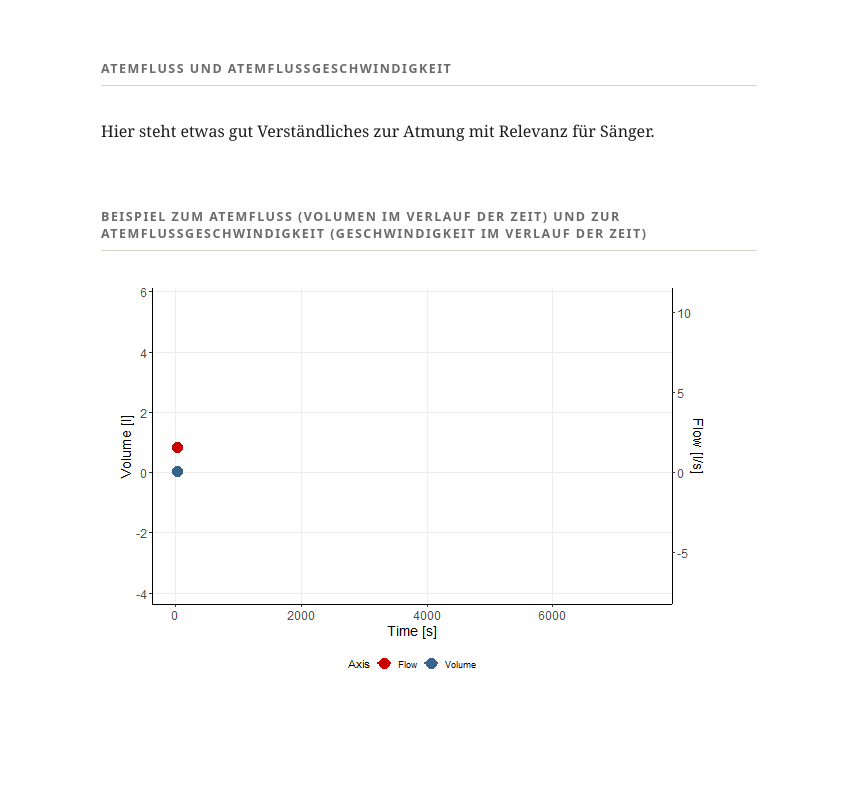
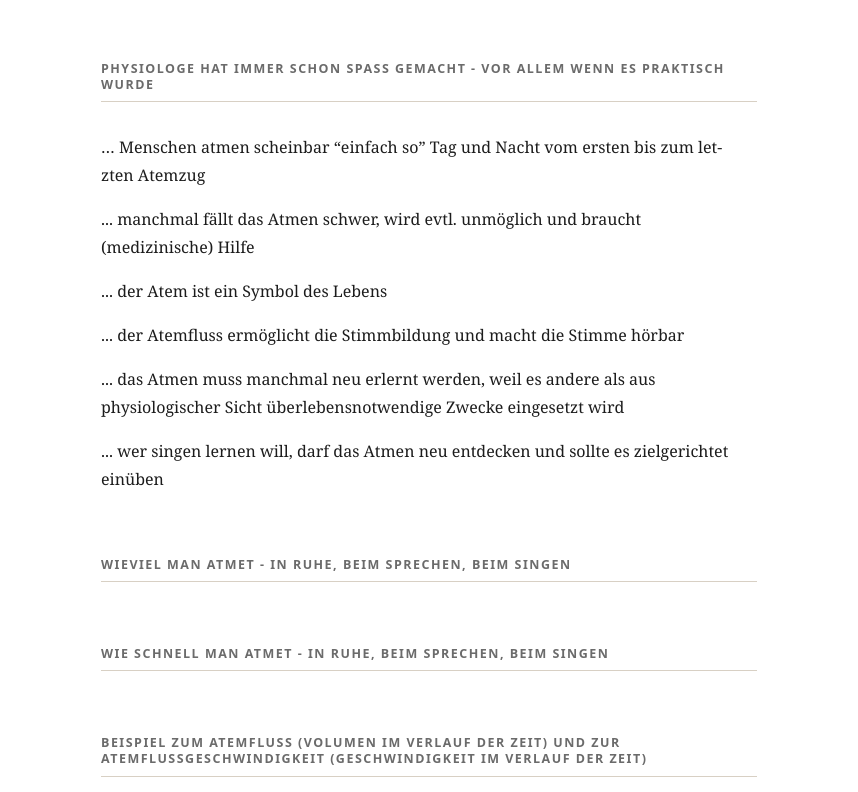
Before and after one commit to holgergabriel/holgergabriel.github.io, an Astro site: page /atmung in a window 1280 px wide. Shown: the part 212-1004 px from the top of the page, without its empty margins (211-1069 px from the left). Built offline with nearby package versions, Linux system fonts and the light colour scheme; Astro itself is replaced by a stand-in of ours.

Commit message:
breathing

```diff
--- a/src/components/Header.astro
+++ b/src/components/Header.astro
@@ -11,7 +11,7 @@ const navLinks = [
   { href: '/hintergrund', label: 'Woher, wozu, wohin?' },
   { href: '/entwicklung',  label: 'Was klingt?'          },
   { href: '/audio',  label: 'Wie klingt es?'          },
-  { href: '/atmung',  label: 'Physiolgie darf auch noch sein ...'          },
+  { href: '/atmung',  label: 'Was aus der Vergangenheit nachschwingt ...'          },
   { href: '/kontakt',      label: 'Kontakt'      },
 ];
 
--- a/src/pages/atmung.md
+++ b/src/pages/atmung.md
@@ -4,8 +4,25 @@ title: "Physiologisches"
 subtitle: ""
 description: " "
 ---
-## Atemfluss und Atemflussgeschwindigkeit
-Hier steht etwas gut Verständliches zur Atmung mit Relevanz für Sänger.
+
+## Physiologe hat immer schon Spass gemacht - vor allem wenn es praktisch wurde
+
+... Menschen atmen scheinbar "einfach so" Tag und Nacht vom ersten bis zum letzten Atemzug
+</p>
+... manchmal fällt das Atmen schwer, wird evtl. unmöglich und braucht (medizinische) Hilfe
+</p>
+... der Atem ist ein Symbol des Lebens
+</p>
+... der Atemfluss ermöglicht die Stimmbildung und macht die Stimme hörbar
+</p>
+... das Atmen muss manchmal neu erlernt werden, weil es andere als aus physiologischer Sicht überlebensnotwendige Zwecke eingesetzt wird
+</p>
+... wer singen lernen will, darf das Atmen neu entdecken und sollte es zielgerichtet einüben
+</p>
+
+## Wieviel man atmet - in Ruhe, beim Sprechen, beim Singen
+
+## Wie schnell man atmet - in Ruhe, beim Sprechen, beim Singen
 
 ## Beispiel zum Atemfluss (Volumen im Verlauf der Zeit) und zur Atemflussgeschwindigkeit (Geschwindigkeit im Verlauf der Zeit)
 
```
Also changed, not shown: src/pages/audio.md (+4 -4 lines), src/pages/entwicklung.md (+1 -1 lines).
